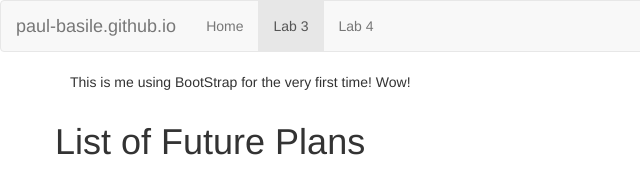
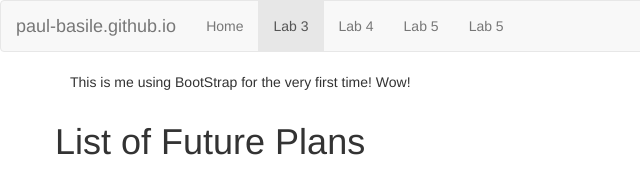
Before and after one commit to paul-basile/paul-basile, a plain HTML site: page lab3.html in a window 1280 px wide. Shown: the top 169 px of the page, 0-640 px from the left. Drawn offline with nearby package versions, Linux system fonts and the light colour scheme.

Commit message:
Navbar changes for lab6
si si

```diff
--- a/lab3.html
+++ b/lab3.html
@@ -19,6 +19,8 @@
       <li><a href="index.html">Home</a></li>
       <li class="active"><a href="lab3.html">Lab 3</a></li>
       <li><a href="lab4.html">Lab 4</a></li>
+      <li><a href="lab5.html">Lab 5</a></li>
+      <li><a href="lab6.html">Lab 5</a></li>
     </ul>
   </div>
 </nav>
```
Also changed, not shown: index.html (+1 -0 lines).
